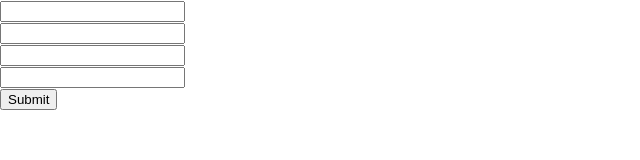
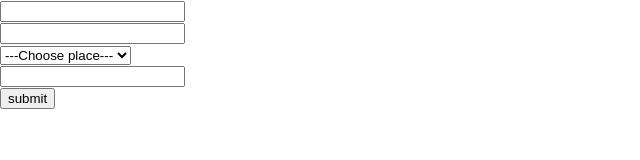
Before and after one commit to ThaaraniSivakumar/React, a React (Create React App) app in the folder practice/: page / in a window 1280 px wide. Shown: the top 160 px of the page, without its empty margins (0-640 px from the left). Built offline with nearby package versions, Linux system fonts and the light colour scheme.

Commit message:
created addressform and it worked perfectly

```diff
--- a/practice/src/App.js
+++ b/practice/src/App.js
@@ -1,4 +1,5 @@
 import './App.css';
+import AddressForm from './components/AddressForm';
 import ConfirmPassword from './components/ConfirmPassword';
 import ContactForm from './components/ContactForm';
 import LoginForm from './components/LoginForm';
@@ -8,7 +9,8 @@ function App() {
     <div>
       {/* <LoginForm/> */}
       {/* <ConfirmPassword/> */}
-      <ContactForm/>
+      {/* <ContactForm/> */}
+      <AddressForm/>
     </div>
   );
 }
--- /dev/null
+++ b/practice/src/components/AddressForm.js
@@ -0,0 +1,44 @@
+import React from 'react'
+import { useForm } from 'react-hook-form';
+import * as yup from 'yup';
+import { yupResolver } from '@hookform/resolvers/yup';
+
+const AddressForm = () => {
+
+  const schema=yup.object().shape({
+    name:yup.string().required("Enter name"),
+    email:yup.string().required("Enter email").email("Invalid email"),
+    country:yup.string().required("select any place"),
+    pincode:yup.string().required("Enter pincode").max(6,"Enter 6 numbers").min(6,"Enter 6 numbers")
+  })
+
+  const {register,handleSubmit,formState:{errors},reset}=useForm({resolver:yupResolver(schema)});
+  console.log("Rendered")
+  const onSubmit=(data)=>{
+    console.log(data);
+    reset();
+  }
+
+  return (
+    <div>
+    <form onSubmit={handleSubmit(onSubmit)}>
+      <input type="text" {...register("name")}></input><br></br>
+      {errors.name && <p>{errors.name.message}</p>}
+      <input type="email" {...register("email")}></input><br></br>
+            {errors.email && <p>{errors.email.message}</p>}
+      <select {...register("country")}>
+        <option value="">---Choose place---</option>
+        <option value="chennai">Chennai</option>
+        <option value="cbe" >Cbe</option>
+        <option value="Trichy">Trichy</option>
+      </select><br></br>
+            {errors.country && <p>{errors.country.message}</p>}
+      <input {...register("pincode")}></input><br></br>
+            {errors.pincode && <p>{errors.pincode.message}</p>}
+            <button type='submit'>submit</button>
+    </form>
+    </div>
+  )
+}
+
+export default AddressForm
--- a/practice/src/components/ContactForm.js
+++ b/practice/src/components/ContactForm.js
@@ -33,4 +33,4 @@ const ContactForm = () => {
   )
 }
 
-export default ContactForm
+export default ContactForm;
```
